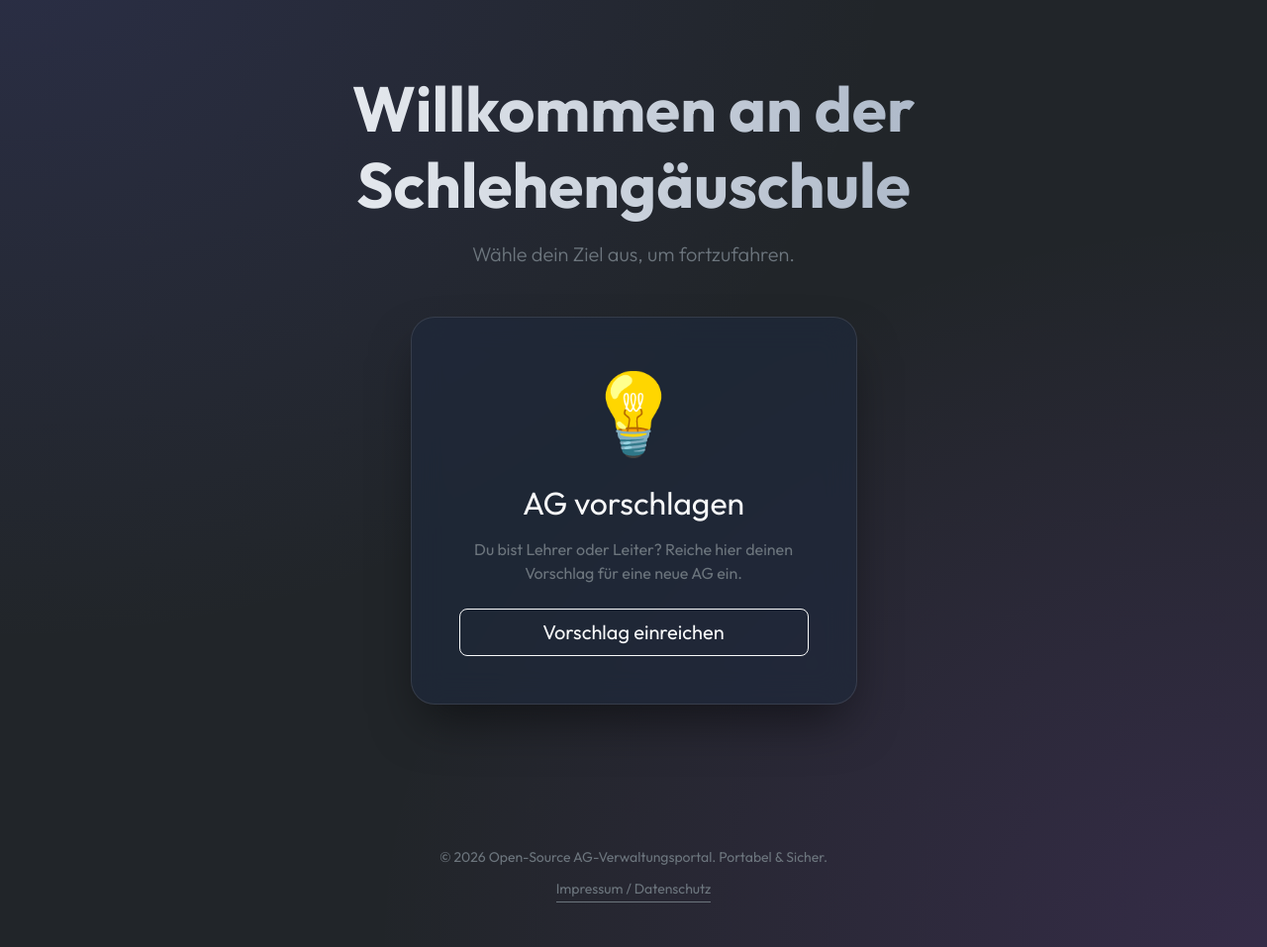
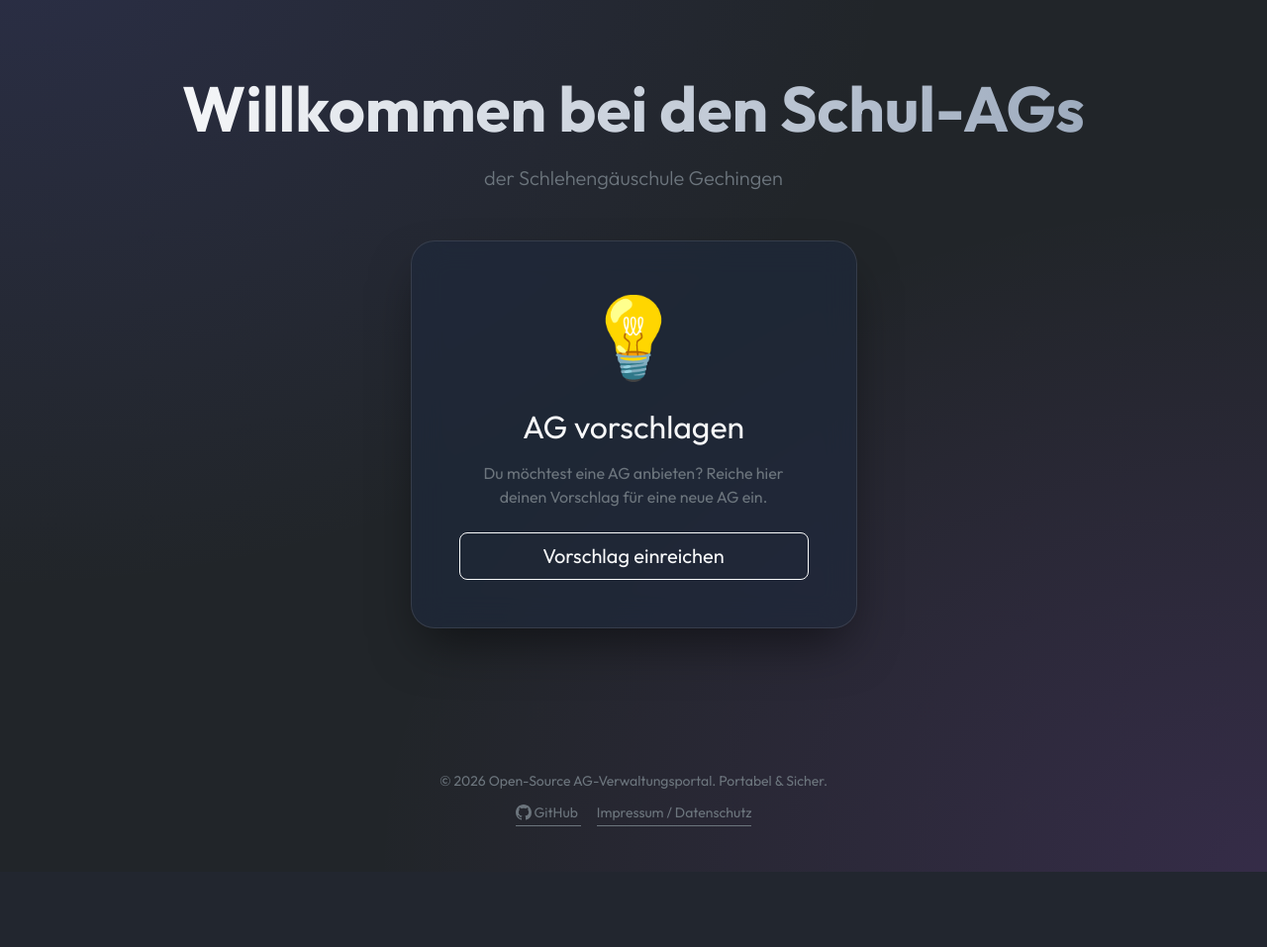
Before and after one commit to ruben-sch/schul-ag-portal-gechingen, a Django app: page / in a window 1280 px wide. Shown: the part 83-1040 px from the top of the page at 99% size. After the commit the page ends 964 px from the top, so only its background shows below. Run offline with Django 4.2, Linux system fonts and the light colour scheme; data that the repository does not hold is empty.

Commit message:
feat(footer): add github repository link
Added a dynamic link to the open source GitHub repository in the footer alongside the user's recent landing page wording tweaks.

```diff
--- a/ags/templates/ags/landing.html
+++ b/ags/templates/ags/landing.html
@@ -4,10 +4,10 @@
 <div class="text-center mb-5 mt-4">
     <h1 class="display-3 fw-bold mb-3"
         style="background: linear-gradient(to right, #fff, #94a3b8); -webkit-background-clip: text; background-clip: text; -webkit-text-fill-color: transparent;">
-        Willkommen an der Schlehengäuschule
+        Willkommen bei den Schul-AGs
     </h1>
     <p class="lead text-secondary mx-auto" style="max-width: 600px;">
-        Wähle dein Ziel aus, um fortzufahren.
+        der Schlehengäuschule Gechingen
     </p>
 </div>
 
@@ -34,7 +34,7 @@
                 <div class="display-1 mb-4">💡</div>
                 <h2 class="text-light mb-3">AG vorschlagen</h2>
                 <p class="text-secondary mb-4 flex-grow-1">
-                    Du bist Lehrer oder Leiter? Reiche hier deinen Vorschlag für eine neue AG ein.
+                    Du möchtest eine AG anbieten? Reiche hier deinen Vorschlag für eine neue AG ein.
                 </p>
                 <div class="btn btn-outline-light btn-lg w-100 rounded-3">Vorschlag einreichen</div>
             </div>
--- a/templates/base.html
+++ b/templates/base.html
@@ -87,9 +87,19 @@
 
     <footer class="text-center py-5 text-secondary">
         <small class="d-block mb-2">&copy; 2026 Open-Source AG-Verwaltungsportal. Portabel & Sicher.</small>
-        <small><a href="{% url 'impressum' %}"
+        <small>
+            <a href="https://github.com/ruben-sch/schul-ag-portal-gechingen" target="_blank" rel="noopener noreferrer"
+                class="text-secondary text-decoration-none border-bottom border-secondary pb-1 hover-text-light transition-all me-3">
+                <svg xmlns="http://www.w3.org/2000/svg" width="16" height="16" fill="currentColor"
+                    class="bi bi-github mb-1" viewBox="0 0 16 16">
+                    <path
+                        d="M8 0C3.58 0 0 3.58 0 8c0 3.54 2.29 6.53 5.47 7.59.4.07.55-.17.55-.38 0-.19-.01-.82-.01-1.49-2.01.37-2.53-.49-2.69-.94-.09-.23-.48-.94-.82-1.13-.28-.15-.68-.52-.01-.53.63-.01 1.08.58 1.23.82.72 1.21 1.87.87 2.33.66.07-.52.28-.87.51-1.07-1.78-.2-3.64-.89-3.64-3.95 0-.87.31-1.59.82-2.15-.08-.2-.36-1.02.08-2.12 0 0 .67-.21 2.2.82.64-.18 1.32-.27 2-.27s1.36.09 2 .27c1.53-1.04 2.2-.82 2.2-.82.44 1.1.16 1.92.08 2.12.51.56.82 1.27.82 2.15 0 3.07-1.87 3.75-3.65 3.95.29.25.54.73.54 1.48 0 1.07-.01 1.93-.01 2.2 0 .21.15.46.55.38A8.01 8.01 0 0 0 16 8c0-4.42-3.58-8-8-8" />
+                </svg> GitHub
+            </a>
+            <a href="{% url 'impressum' %}"
                 class="text-secondary text-decoration-none border-bottom border-secondary pb-1 hover-text-light transition-all">Impressum
-                / Datenschutz</a></small>
+                / Datenschutz</a>
+        </small>
     </footer>
 
     <!-- Bootstrap JS Bundle -->
```
